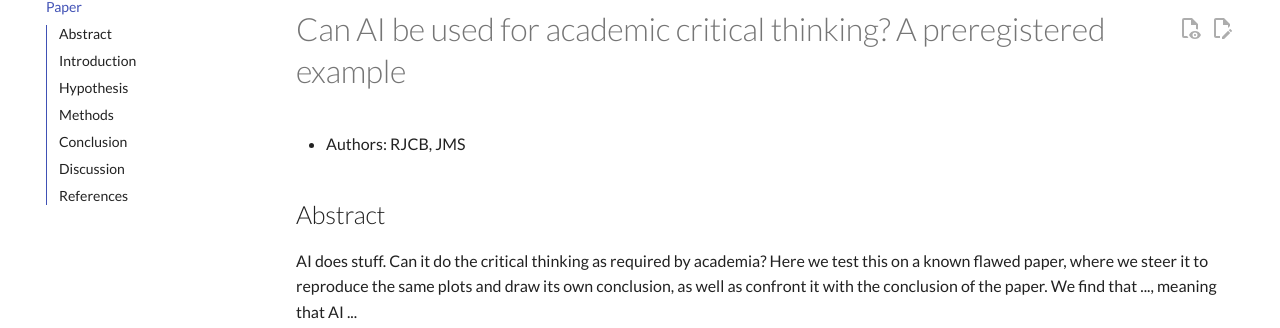
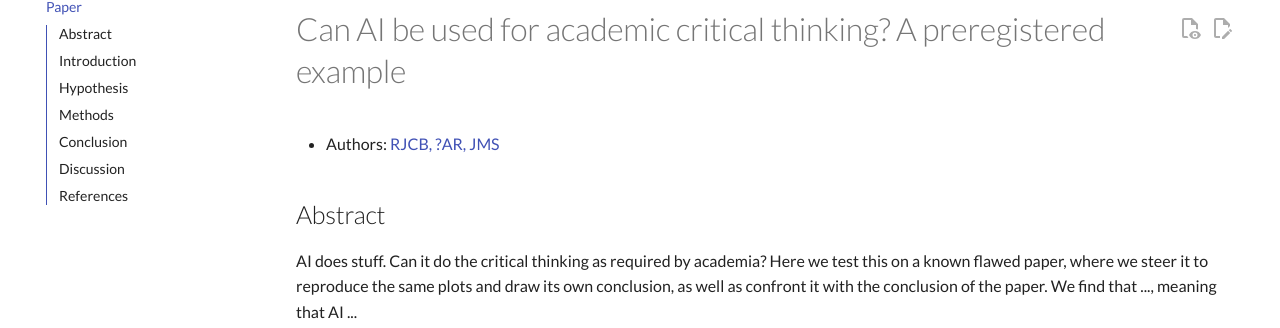
Before and after one commit to richelbilderbeek/paper_critical_ai, an MkDocs documentation site: the page built from docs/paper.md, in a window 1280 px wide and 900 px high. Shown: the part 179-507 px from the top of the window. Built offline with MkDocs 1.6.1 and Material for MkDocs 9.7.7, drawn with Linux system fonts in a browser that asks for light colours; comment, search, counter and statistics services are not loaded.

```diff
--- a/docs/paper.md
+++ b/docs/paper.md
@@ -1,6 +1,6 @@
 # Can AI be used for academic critical thinking? A preregistered example
 
-- Authors: RJCB, JMS
+- Authors: [RJCB, ?AR, JMS](https://github.com/richelbilderbeek/paper_critical_ai/issues/4)
 
 ## Abstract
 
```
